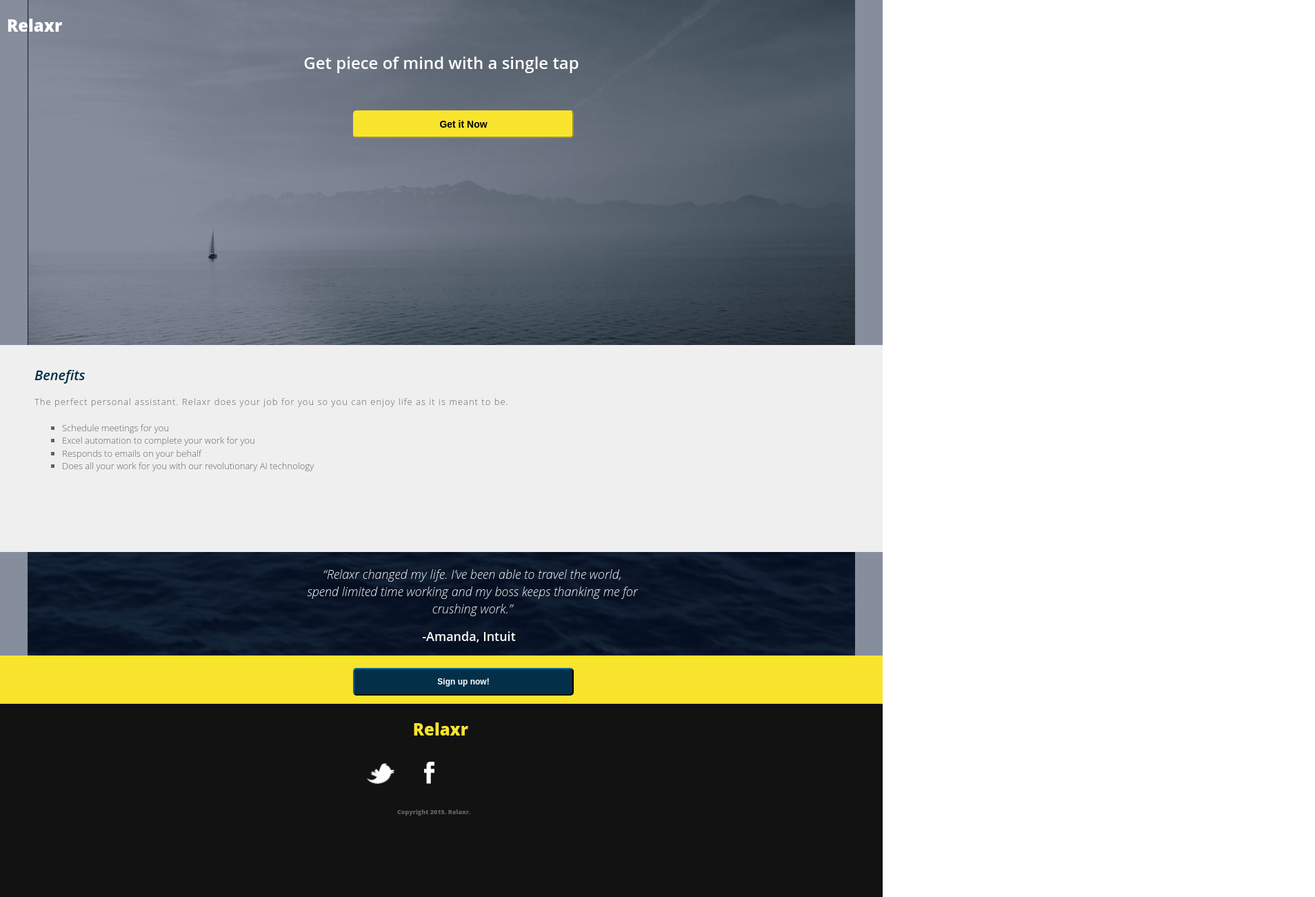
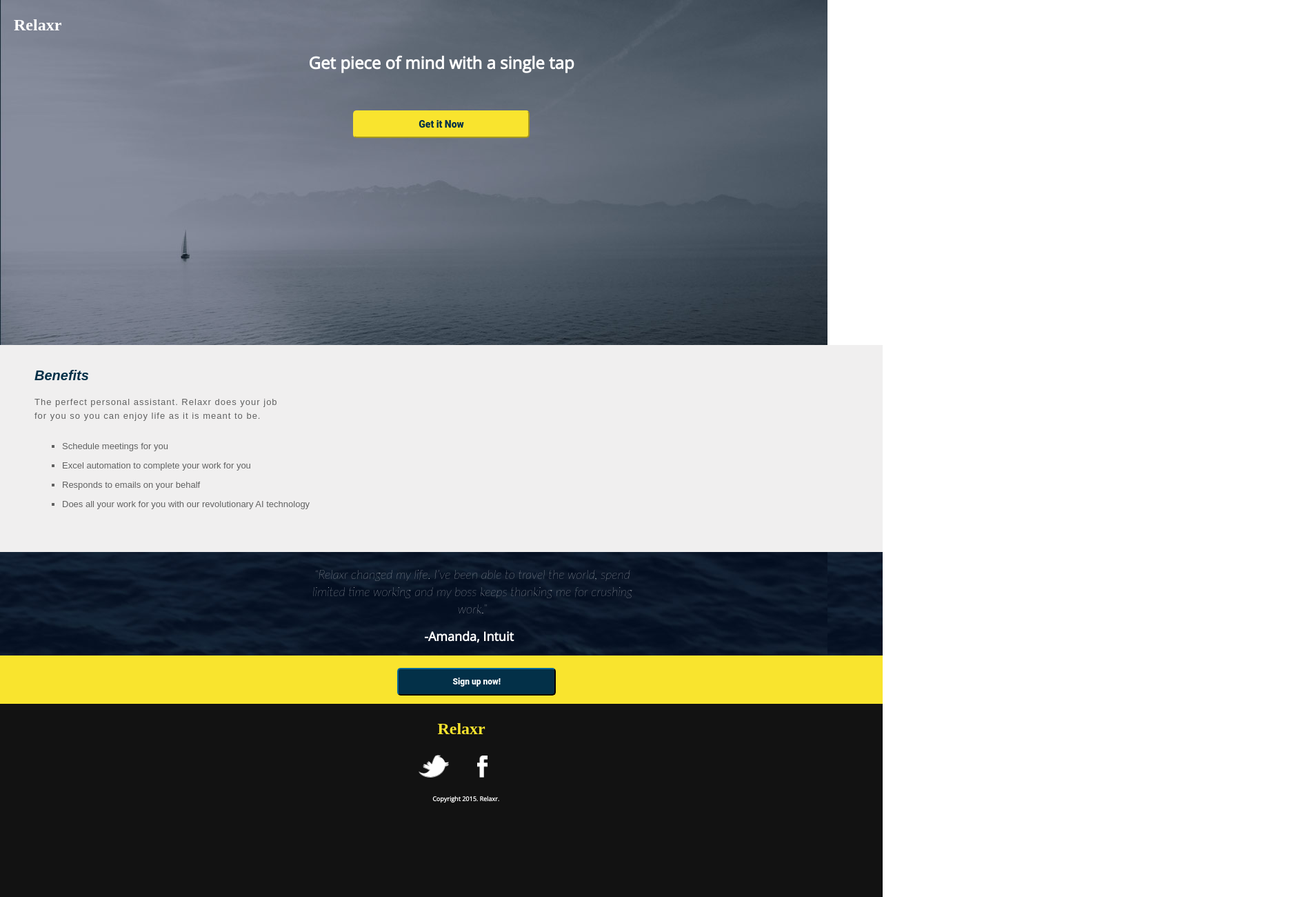
Before and after one commit to ejonahadziu/Homework-portfolio, a plain HTML site: page relaxr-landing page/index.html in a window 1280 px wide. Shown: the whole page at 69% size, 1907 px wide, since content can reach past the window. Drawn offline with nearby package versions, Linux system fonts and the light colour scheme; a small style sheet from the web is missing.

Commit message:
Relaxr landing page. Draft#2
almost done

```diff
--- a/relaxr-landing page/css/style.css
+++ b/relaxr-landing page/css/style.css
@@ -33,7 +33,7 @@ Developer @GA in NYC
 
 .alignright {
   float: right;
-  padding: 0 0 10px 10px; /* note the padding around a right floated image */
+  padding: 0 0 10px 10px;/* note the padding around a right floated image */
 }
 
 .alignleft {
@@ -61,18 +61,23 @@ body {
 
 /* Center the container */
 #container {
+  margin: 0 auto;
+  height: 500px;
+  /*background: url(../images/header_bg.jpg) no-repeat center top rgb(134,141,157)*/
+  background-image: url(../images/header_bg.jpg);
+  background-size: center;
+  background-repeat: no-repeat;
   width: 100%;
-  margin: auto;
-  height: 500px;
-  background: url(../images/header_bg.jpg) no-repeat center top rgb(134,141,157)
 }
+
 h1 {
   font-weight: 800;
   font-size: 24px;
   color: white;
   text-align: left;
-  padding: 20px 10px;
-  /*font-family: 'Open Sans', sans-serif;*/
+  padding: 20px;
+  color: white;
+  font-family: 'Bitter', serif;
 }
 
 h2 {
@@ -84,13 +89,16 @@ h2 {
 
 #button1 {
   background-color: #f9e42e;
+  font-family: 'Roboto', sans-serif;
   border-color: #f9e42e;
+  color: #033048;
   font-size: 14px;
   position: absolute;
-  width: 25%;
+  width: 20%;
   height: 40px;
   left: 40%;
   top: 20%;
+
 }
 
 .button {
@@ -104,6 +112,7 @@ h2 {
   height: 300px;
   background: #f0efef;
   color: #606161;
+  font-family: 'Dosis', sans-serif;
 }
 
 #whitesection h3 {
@@ -117,19 +126,28 @@ h2 {
 #whitesection p{
   padding: 5px 50px 10px;
   letter-spacing: 1px;
+  line-height: 20px;
+  word-wrap: break-word;
+  width: 35em;
+  line-height: 20px;
 }
 
 #whitesection ul {
   padding: 10px 90px 10px;
   list-style-type: square;
+  line-height: 28px;
 }
 
 blockquote {
-  background: url(../images/testimonial_bg.jpg) no-repeat center top rgb(134,141,157)
+  background-image: url(../images/testimonial_bg.jpg);
+  width: 100%
+  background-repeat: no-repeat;
+  /*background: url(../images/testimonial_bg.jpg) no-repeat center top rgb(134,141,157)*/
 }
 
 blockquote p {
-  font-weight: 300;
+  font-weight: 100;
+  font-family: 'Lato', sans-serif;
   font-size: 18px;
   font-style: italic;
   color: white;
@@ -141,6 +159,7 @@ blockquote p {
   position: relative;
   left: 45px;
   margin: auto;
+  justify-content: center;
 }
 
 blockquote h3 {
@@ -149,6 +168,7 @@ blockquote h3 {
   padding: 10px;
   text-align: center;
   text-indent: 80px;
+  justify-content: center;
  /* margin-top: 40px;*/
  /* margin-bottom: 20px;*/
 }
@@ -165,14 +185,16 @@ blockquote h3 {
 
 #button2 {
   font-size: 12px;
+  font-family: 'Roboto', sans-serif;
   background-color: #033048;
   color: white;
   border-color: #033048;
   position: relative;
-  width: 25%;
+  width: 18%;
   height: 40px;
-  left: 40%;
+  left: 45%;
   top: 25%;
+
 }
 
 #yellowsection {
@@ -185,29 +207,30 @@ footer h1 {
   font-size: 24px;
   color: #f9e42e;
   position: relative;
-  left: 46%;
+  left: 48%;
 }
 
 img {
   position: relative;
-  left: 40%;
+  left: 46%;
   bottom: 10px;
-  padding: 20px 20px;
+  margin-bottom: auto;
+/*  padding: 20px 20px;*/
 }
 
-/*.twitter {
-  padding: 10px;
+.twitter {
+  padding: 10px 18px;
 }
 
 .facebook {
   padding: 10px 20px;
-}*/
+}
 
 footer p {
   font-weight: 800;
   font-size: 9px;
   color: white;
   position: relative;
-  left: 45%;
-  color: #606161;
+  left: 49%;
+  color: white;
 }
--- a/relaxr-landing page/index.html
+++ b/relaxr-landing page/index.html
@@ -10,7 +10,7 @@
 		<!-- external CSS link -->
 		<link rel="stylesheet" href="css/reset.css">
 		<link rel="stylesheet" href="css/style.css">
-		<link rel="stylesheet" href="https://www.google.com/fonts#UsePlace:use/Collection:Open+Sans">
+		<link rel="stylesheet" href="https://fonts.googleapis.com/css?family=Open+Sans">
 
 	</head>
 	<body>
```
